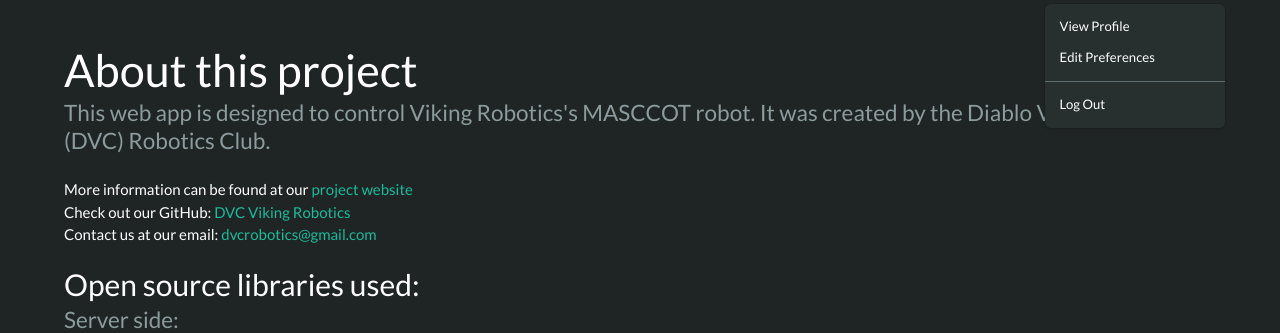
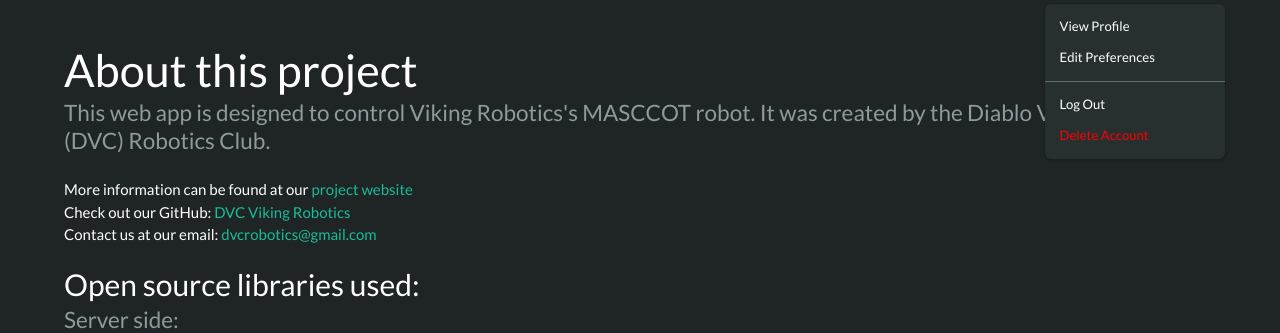
Before and after one commit to DVC-Viking-Robotics/webapp, a Flask app: page /about in a window 1280 px wide, after a click that opens the changed part. Shown: the part 62-395 px from the top of the page. Run offline with Flask 2, Linux system fonts and the light colour scheme; a user stored in the database is signed in; tables that the repository leaves empty hold one stand-in row (values such as "Sample post"); parts of the project's set-up code (start-up, migrations or seed data) failed here and were passed over; some libraries are stand-ins or nearby versions.

Commit message:
added the ability to delete account from database

```diff
--- a/webapp/routes.py
+++ b/webapp/routes.py
@@ -4,8 +4,8 @@
 import os
 from flask import Flask
 from flask_sqlalchemy import SQLAlchemy
-from flask import Blueprint, render_template, request, flash, redirect
-from flask_login import login_required, login_user, logout_user
+from flask import Blueprint, render_template, request, flash, redirect, session
+from flask_login import login_required, login_user, logout_user, current_user
 from .users import users, User, db
 from .sockets import socketio
 
@@ -118,3 +118,12 @@ def shutdown_robot():
     """Shutsdown Robot (Only applicable if webserver runs off rasp pi)"""
     os.system('sudo shutdown -h now')
     return
+
+
+@blueprint.route("/delete_user")
+@login_required
+def delete_user():
+    "Deletes users account"
+    db.session.delete(current_user)
+    db.session.commit()
+    return redirect('/login')
--- a/webapp/templates/layout.html
+++ b/webapp/templates/layout.html
@@ -142,6 +142,8 @@
                                             <a class="dropdown-item">Edit Preferences</a>
                                             <hr class="dropdown-divider">
                                             <a href="/logout" class="dropdown-item">Log Out</a>
+
+                                            <a href="/delete_user" class="dropdown-item"> <span style="color: red; ">Delete Account</span></a>
                                         </div>
                                     </div>
                                 </div>
```
